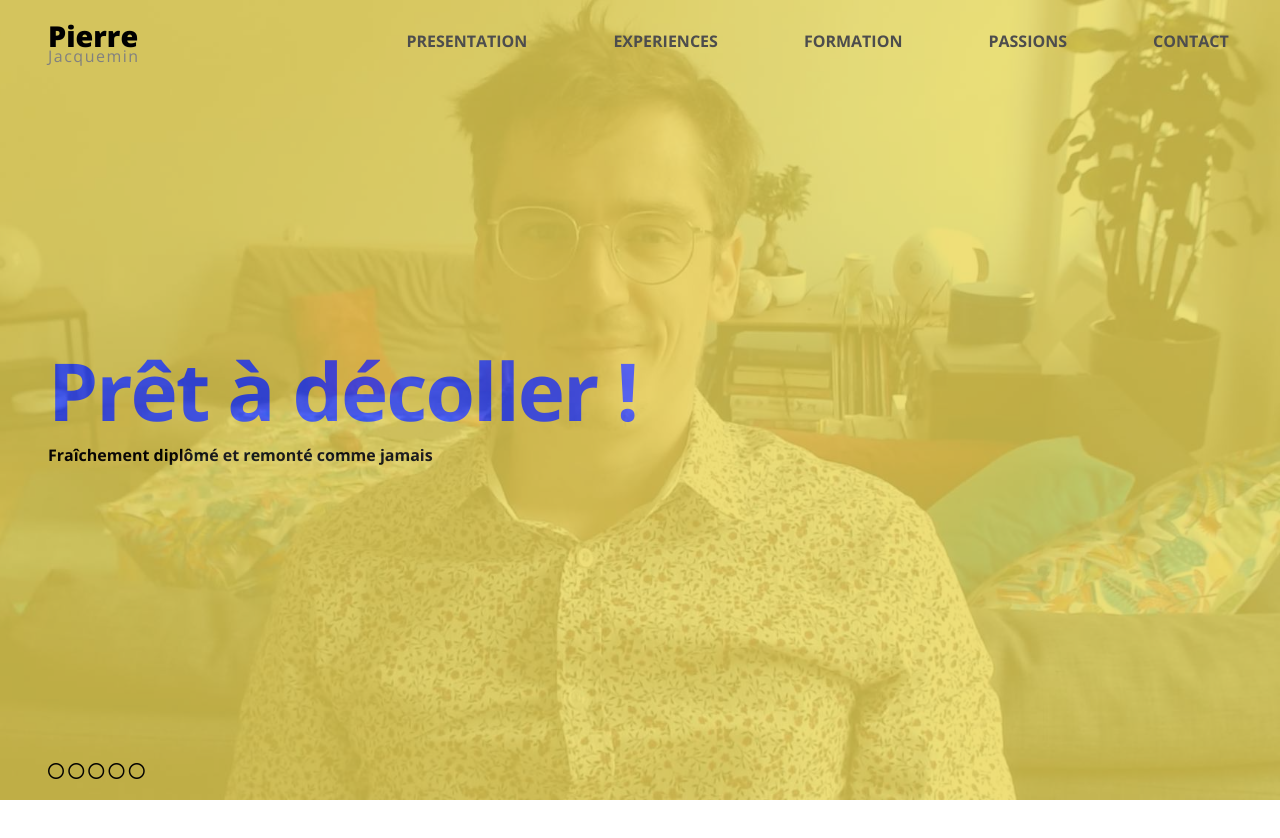
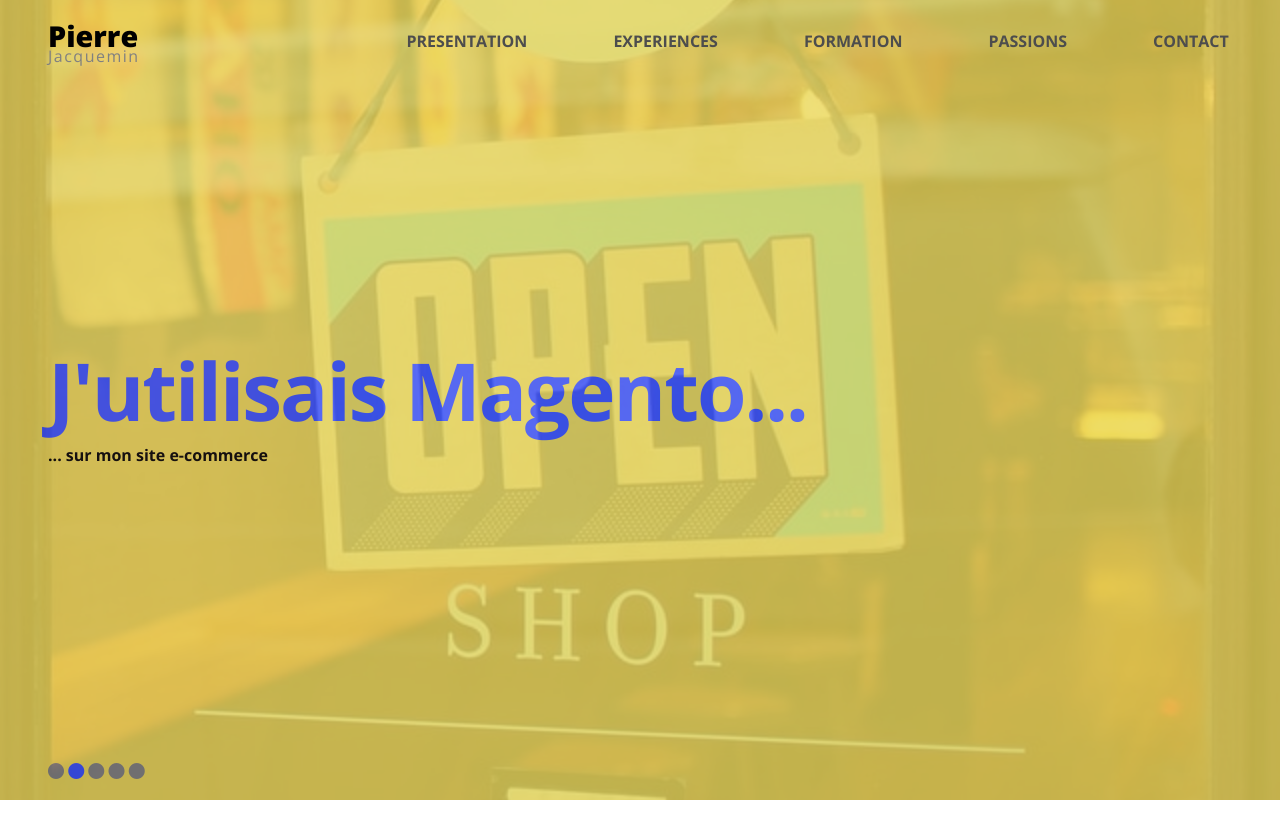
Before and after one commit to PierreJacq/portfolio-agency, a website: page index.html in a window 1280 px wide. Drawn offline with nearby package versions, Linux system fonts and the light colour scheme.

Commit message:
Slider - ajout animation défilement - animation bulles

```diff
--- a/index.html
+++ b/index.html
@@ -37,36 +37,36 @@
     <main>
         <div id="slider">
 
-            <div class="slider--slide">
+            <div class="slider--slide" id="slide0">
                 <p class="slide--titre">Prêt à décoller !</p>
                 <p class="slide--sous-titre">Fraîchement diplômé et remonté comme jamais</p>
             </div>
-            <!-- <div class="slider--slide">
+            <div class="slider--slide" id="slide1">
                 <p class="slide--titre">J'utilisais Magento...</p>
                 <p class="slide--sous-titre">... sur mon site e-commerce</p>
             </div>
-            <div class="slider--slide">
+            <div class="slider--slide" id="slide2">
                 <p class="slide--titre">J'aime les challenges</p>
                 <p class="slide--sous-titre">Surtout quand on peut les relever en équipe</p>
             </div>
-            <div class="slider--slide">
+            <div class="slider--slide" id="slide3">
                 <p class="slide--titre">J'aime les succès</p>
                 <p class="slide--sous-titre">Quand on peut en partager le fruit</p>
             </div>
-            <div class="slider--slide">
+            <div class="slider--slide" id="slide4">
                 <p class="slide--titre">J' accueille la critique...</p>
-                <p class="slide--sous-titre">...pour tourours proggresser</p>
-            </div> -->
+                <p class="slide--sous-titre">...pour toujours proggresser</p>
+            </div>
 
             <div id="slider--bullets">
-                <i class="far fa-circle"></i>
-                <i class="far fa-circle"></i>
-                <i class="far fa-circle"></i>
-                <i class="far fa-circle"></i>
-                <i class="far fa-circle"></i>
+                <i class="fas fa-circle" id="circle0"></i>
+                <i class="fas fa-circle" id="circle1"></i>
+                <i class="fas fa-circle" id="circle2"></i>
+                <i class="fas fa-circle" id="circle3"></i>
+                <i class="fas fa-circle" id="circle4"></i>
             </div>
         </div>
-        <div class="slider--background"></div>
+        <div id="slider--background"></div>
     </main>
 
     <footer>
--- a/index.js
+++ b/index.js
@@ -1,6 +1,7 @@
 // Gestion de la nav-bar
 
 const navbar = document.querySelector('#nav-on-top');
+
 window.onscroll = () => {
     if (window.scrollY > 50) {
         navbar.classList.add('nav-scrolled');
@@ -8,3 +9,59 @@
         navbar.classList.remove('nav-scrolled');
     }
 };
+
+//--------------------------------------
+// Animation de l'image en background
+//--------------------------------------
+
+//Valeurs initiales et sélecteurs fixes
+const arrayBackground = [
+    "/public/img/profil.jpg",
+    "/public/img/magento.jpg",
+    "/public/img/challenge.jpg",
+    "/public/img/success.jpg",
+    "/public/img/teamwork.jpg",
+];
+var indexSlider = 0;
+
+const backgroundCible = document.getElementById("slider--background");
+const tousSlides = document.getElementsByClassName("slider--slide");
+const toutesBullet = document.querySelectorAll(".fas.fa-circle");
+
+for (var mi = 0; mi < toutesBullet.length; mi++) {
+    toutesBullet[mi].addEventListener("click", () => {
+        indexSlider = [mi];
+        console.log(indexSlider)
+    });
+};
+
+
+//Slide initial
+var slideCible = document.getElementById("slide" + indexSlider + "");
+slideCible.style.display = "block";
+
+//Fonction pour switch
+const changeBackground = () => {
+    //mise à jour de l'index
+    indexSlider = indexSlider + 1;
+    if (indexSlider == arrayBackground.length) {
+        indexSlider = 0;
+    }
+
+    // Mise à jour texte correct
+    for (i = 0; i < tousSlides.length; i++) {
+        tousSlides[i].style.display = "none"
+    };
+    backgroundCible.style.backgroundImage = "url(" + arrayBackground[indexSlider] + ")";
+    slideCible = document.getElementById("slide" + indexSlider + "");
+    slideCible.style.display = "block";
+
+    //Mise à jour bullets
+    for (i = 0; i < toutesBullet.length; i++) {
+        toutesBullet[i].style.color = "#808080";
+    };
+    var bulletCible = document.getElementById("circle" + indexSlider + "");
+    bulletCible.style.color = "#3950FF";
+
+};
+setInterval(changeBackground, 5000);
--- a/sass/pages/_index.scss
+++ b/sass/pages/_index.scss
@@ -5,13 +5,13 @@
     height: 100vh;
     z-index:0;
     background-color:$color-yellow-main;
-
     opacity: .8;
     display: flex;
     flex-direction: column;
     justify-content: center;
     .slider--slide{
         margin-left: 3rem;
+        display: none;
         .slide--titre{
             color: $color-blue-primary;
             letter-spacing: -2px;
@@ -20,12 +20,11 @@
         }
         .slide--sous-titre{
             font-weight: bold;
-
         }
     }
+};
 
-}
-.slider--background{
+#slider--background{
     position: absolute;
     top: 0;
     left: 0;
@@ -36,12 +35,17 @@
     background-position: 50% 50%;
     background-attachment: fixed;
     background-size: cover;
+    transition : background-image .5s;
 }
 
 #slider--bullets{
     position: absolute;
     top: 95vh;
     left: 3rem;
+    color: $color-black-secondary;
+    #circle0{
+        color: $color-blue-primary;
+    }
 }
 
 footer{
```
Also changed, not shown: public/css/styles.css, public/img/challenge.jpg (added), public/img/magento.jpg (added), public/img/success.jpg (added), public/img/teamwork.jpg (added), 1 other file.
